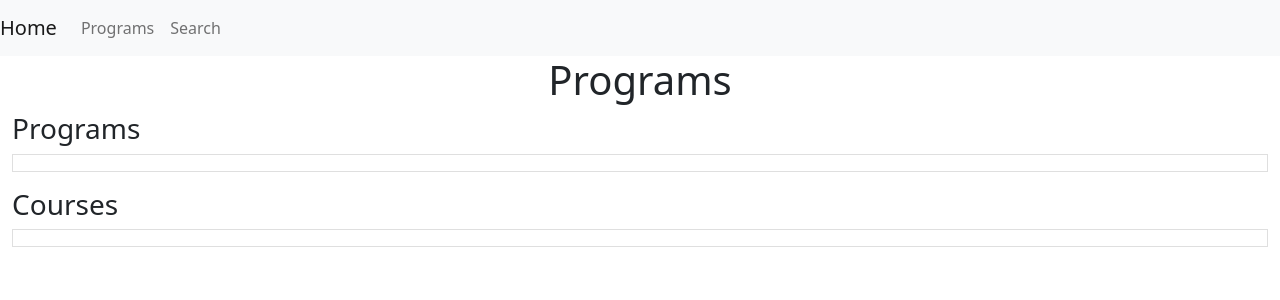
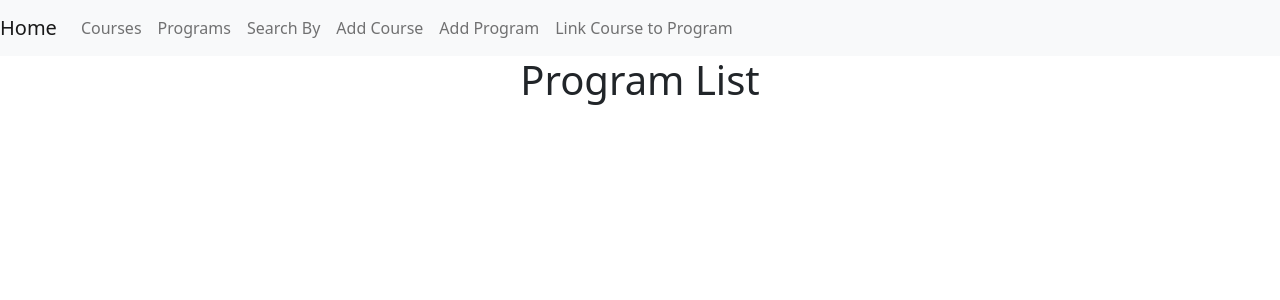
Before and after one commit to hibnermm/advising, a Django app: page /program/ in a window 1280 px wide. Shown: the top 300 px of the page. Run offline with Django 4.2, Linux system fonts and the light colour scheme; data that the repository does not hold is empty.

Commit message:
create new forms for course, program, and course linking program; update views and mapping to support

```diff
--- a/advising/checklist/models.py
+++ b/advising/checklist/models.py
@@ -16,6 +16,7 @@ class Course(models.Model):
   no = models.IntegerField(verbose_name="Course number")
   name = models.CharField(verbose_name="Course name", max_length=200)
   hours = models.IntegerField(verbose_name="Course credit hours")
+  programs = models.ManyToManyField('Program', through='ProgramCourses')
   def __str__(self):
     return "{} {}: {}".format(self.subj_abbrev, self.no, self.name)
 
@@ -26,3 +27,5 @@ class ProgramCourses(models.Model):
   is_degree = models.BooleanField(verbose_name="Degree requirement", null=True)
   is_major = models.BooleanField(verbose_name="Major requirement?", null=True)
   semester = models.IntegerField(verbose_name="Semester code")
+  def __str__(self):
+    return "{} {}".format(self.program, self.course)
--- a/advising/checklist/templates/checklist/base.html
+++ b/advising/checklist/templates/checklist/base.html
@@ -46,16 +46,25 @@
     <div class="collapse navbar-collapse" id="navbarNav">
       <ul class="navbar-nav">
         <li class="nav-item">
+          <a class="nav-link" href="{% url 'course-list' %}">Courses</a>
+        </li>
+        <li class="nav-item">
           <a class="nav-link" href="{% url 'program-list' %}">Programs</a>
         </li>
         <li class="nav-item">
-          <a class="nav-link" href="{% url 'program-search' %}">Search</a>
+          <a class="nav-link" href="{% url 'program-search' %}">Search By</a>
         </li>
-        {% comment %}
         <li class="nav-item">
           <a class="nav-link" href="{% url 'add-course' %}">Add Course</a>
         </li>
-        {% endcomment %}
+        <li class="nav-item">
+          <a class="nav-link" href="{% url 'add-program' %}">Add Program</a>
+        </li>
+        <li class="nav-item">
+          <a class="nav-link" href="{% url 'link-course-program' %}"
+            >Link Course to Program</a
+          >
+        </li>
       </ul>
     </div>
   </nav>
--- a/advising/checklist/templates/checklist/program_list.html
+++ b/advising/checklist/templates/checklist/program_list.html
@@ -1,33 +1,18 @@
 {% extends 'checklist/base.html' %} {% block content %}
 
 <div class="text-center">
-  <h1>Programs</h1>
+  <h1>Program List</h1>
 </div>
 
-
-<div class="container-fluid">
-  <h3>Programs</h3>
-<ul class="list-group-item">
-  {% for program in programs %}
-
-    <li><span>Requirement: </span> <span>{{program.level_abbrev}}-{{program.major}}</span></li>
-  {% endfor %}
-</ul>
-</div>
-
-<div class="container-fluid">
-  <h3>Courses</h3>
-<ul class="list-group-item">
-  {% for course in courses %}
-  <li class="list-group-item p-2 pb-3">
-    <li><span>Subject: </span> <span>{{course.subj_abbrev}}</span></li>
-    <li><span>Course No.: </span> <span> {{course.no}}</span></li>
-    <li><span>Course Name.: </span> <span> {{course.name}}</span></li>
-    <li><span>: {{course.is_core}} </span></li>
-    <li><span>: {{course.core}} </span></li>
-  </li>
-  {% endfor %}
-</ul>
+</br>
+<div class="container">
+  <ul class="list-group">
+    {% for program in programs %}
+    <li class="list-group-item">
+      <span>{{program.level_abbrev}}-{{program.major}}</span>
+      {% endfor %}
+    </li>
+  </ul>
 </div>
 
 
--- a/advising/checklist/urls.py
+++ b/advising/checklist/urls.py
@@ -3,7 +3,10 @@ from . import views
 
 
 urlpatterns = [
+  path('course/', views.course_list, name='course-list'),
   path('program/', views.program_list, name='program-list'),
   path('search/', views.program_search, name='program-search'),
- # path('addcourse/', views.add_course, name='add-course'),
+  path('addcourse/', views.add_course, name='add-course'),
+  path('addprogram/', views.add_program, name='add-program'),
+  path('linkcourseprogram/', views.link_course_program, name='link-course-program'),
 ]
--- a/advising/checklist/views.py
+++ b/advising/checklist/views.py
@@ -1,21 +1,72 @@
 from django.shortcuts import render
 from checklist.models import Program, Course, ProgramCourses
+from checklist.forms import CourseForm, ProgramForm, ProgramCoursesForm
+from django.http import HttpResponseRedirect
 
 # Create your views here.
 def index(request):
   return render(request, "checklist/base.html")
 
+def course_list(request):
+  courses = Course.objects.all()
+  context = {'courses': courses}
+  return render(request, 'checklist/course_list.html', context)
+
 def program_list(request):
   programs = Program.objects.all()
-  courses = Course.objects.all()
-  context = {'programs': programs, 'courses': courses}
+  context = {'programs': programs}
   return render(request, 'checklist/program_list.html', context)
 
 def program_search(request):
-  programs = Program.objects.all()
-  program_info =  [ ]
-  for program in programs:
-    courses = program.course_set.all()
-    program_info.append({ 'programs': programs, 'course_set': course_set })
-  context = {'program_info': program_info}
+  programcourses = ProgramCourses.objects.select_related('programs', 'courses').all()
+  order_by = request.GET.get('order_by', 'programs__level_abbrev')
+  programcourses_list = programcourses.order_by(order_by)
+
+  context = {'programcourses_list': programcourses_list}
   return render(request, 'checklist/program_search.html', context)
+
+  """
+  1. gets related models for each programcourse
+  2. uses parameter for order_by or default level_abbrev
+  3. can take in parameter for order_by
+  4. returns sorted data
+  """
+
+def add_course(request):
+  submitted = False
+  if request.method == "POST":
+    form = CourseForm(request.POST)
+    if form.is_valid():
+      form.save()
+      return HttpResponseRedirect('/addcourse?submitted=True')
+  else:
+    form = CourseForm
+    if 'submitted' in request.GET:
+      submitted = True
+  return render(request, "checklist/add_course.html", {'form': form, 'submitted': submitted})
+
+def add_program(request):
+  submitted = False
+  if request.method == "POST":
+    form = ProgramForm(request.POST)
+    if form.is_valid():
+      form.save()
+      return HttpResponseRedirect('/addprogram?submitted=True')
+  else:
+    form = ProgramForm
+    if 'submitted' in request.GET:
+      submitted = True
+  return render(request, "checklist/add_program.html", {'form': form, 'submitted': submitted})
+
+def link_course_program(request):
+  submitted = False
+  if request.method == "POST":
+    form = ProgramCoursesForm(request.POST)
+    if form.is_valid():
+      form.save()
+      return HttpResponseRedirect('/linkcourseprogram?submitted=True')
+  else:
+    form = ProgramCoursesForm
+    if 'submitted' in request.GET:
+      submitted = True
+  return render(request, "checklist/link_course_program.html", {'form': form, 'submitted': submitted})
```
Also changed, not shown: advising/checklist/forms.py (added, +19 -0 lines), advising/checklist/templates/checklist/add_course.html (added, +18 -0 lines), advising/checklist/templates/checklist/add_program.html (added, +18 -0 lines), advising/checklist/templates/checklist/course_list.html (added, +22 -0 lines), advising/checklist/templates/checklist/link_course_program.html (added, +18 -0 lines), advising/checklist/templates/checklist/program_search.html (+21 -18 lines).
